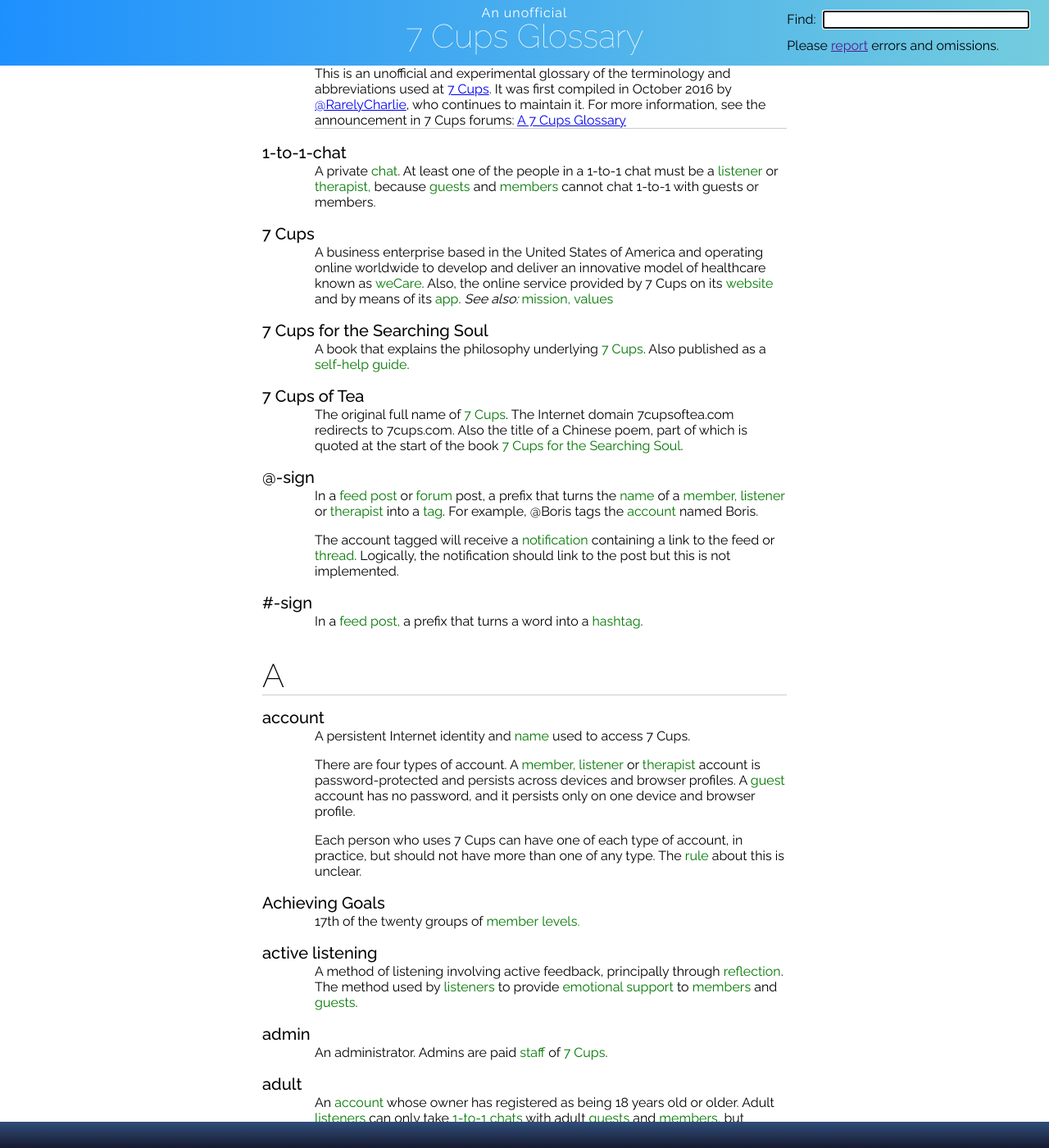
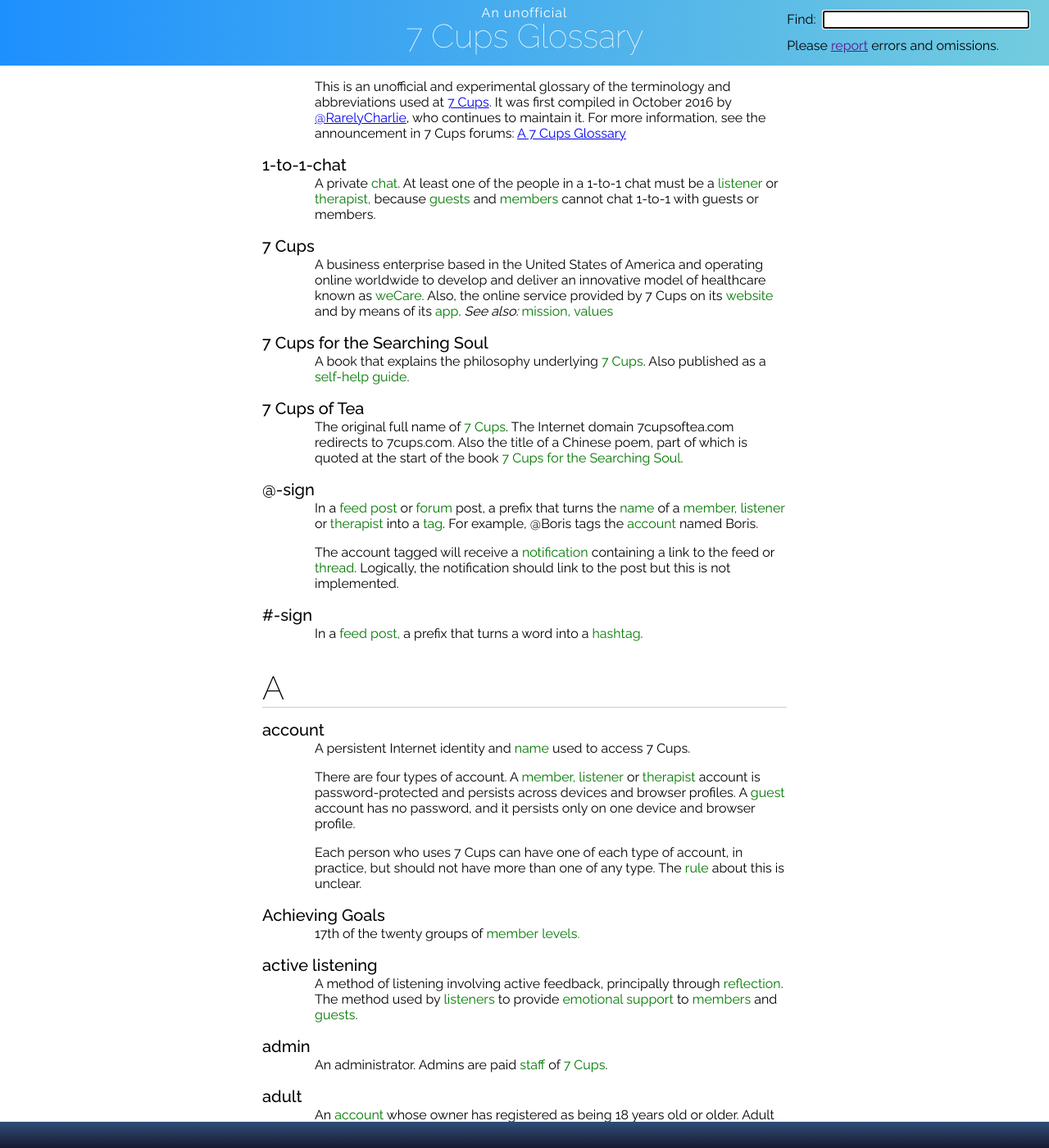
Before and after one commit to RarelyCharlie/rarelycharlie.github.io, a Jekyll site: the page built from glossary.md, in a window 1280 px wide and 1400 px high. Shown: the whole window at 82% size. Built offline with Jekyll 4.4.1, drawn with Linux system fonts in a browser that asks for light colours.

Commit message:
preface style again

```diff
--- a/_layouts/glossary.html
+++ b/_layouts/glossary.html
@@ -34,7 +34,7 @@ del:hover {background: #afa; color: #00a;}
 .hidden {display: none;}
 .warning {color: #a00;}
 .faded {opacity: 0; transition: opacity 3s;}
-.preface {margin-top: 1em; border-bottom: 1px solid #ccc;}
+.preface {padding-top: 1em;}
 </style>
 <script>
 wait = null
```
